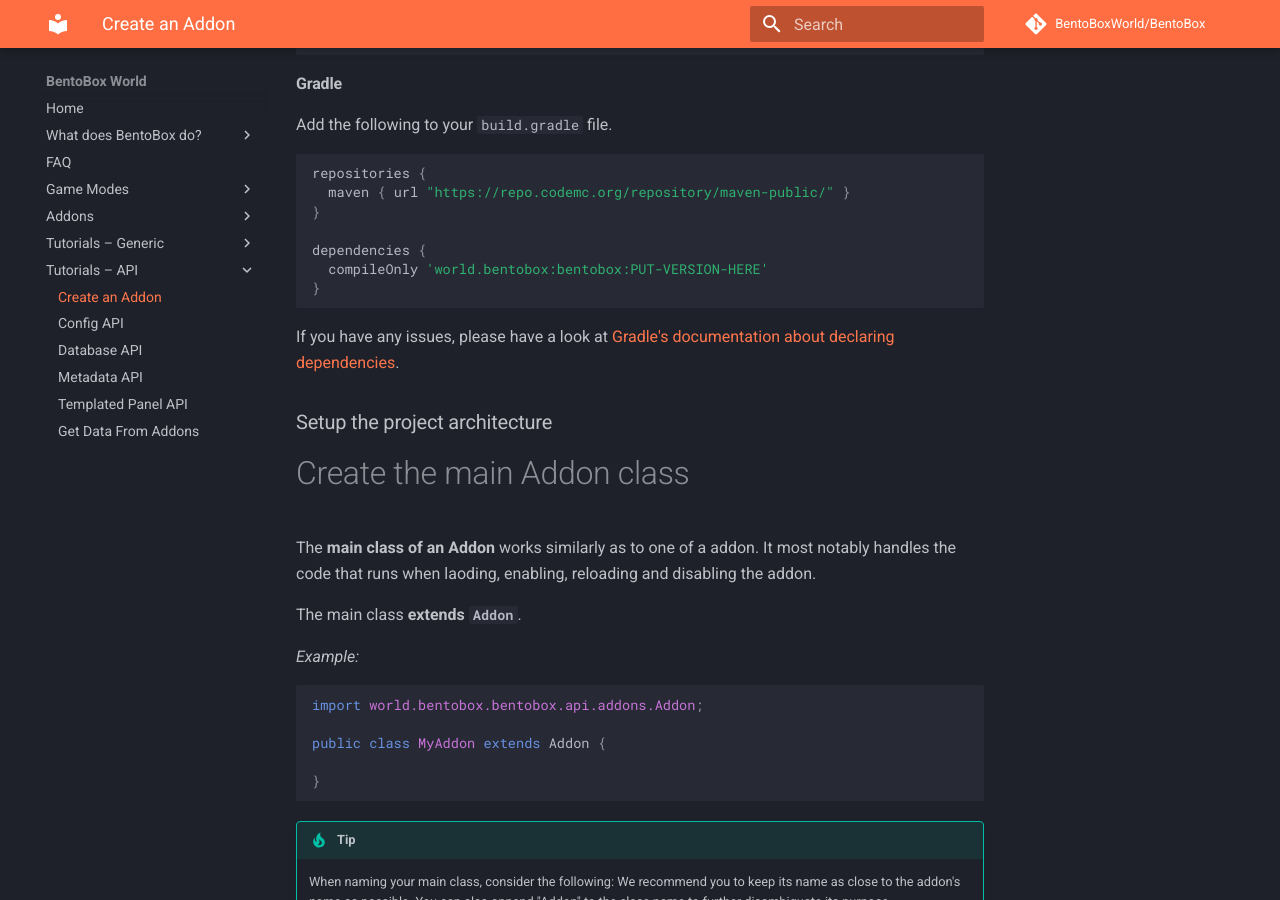
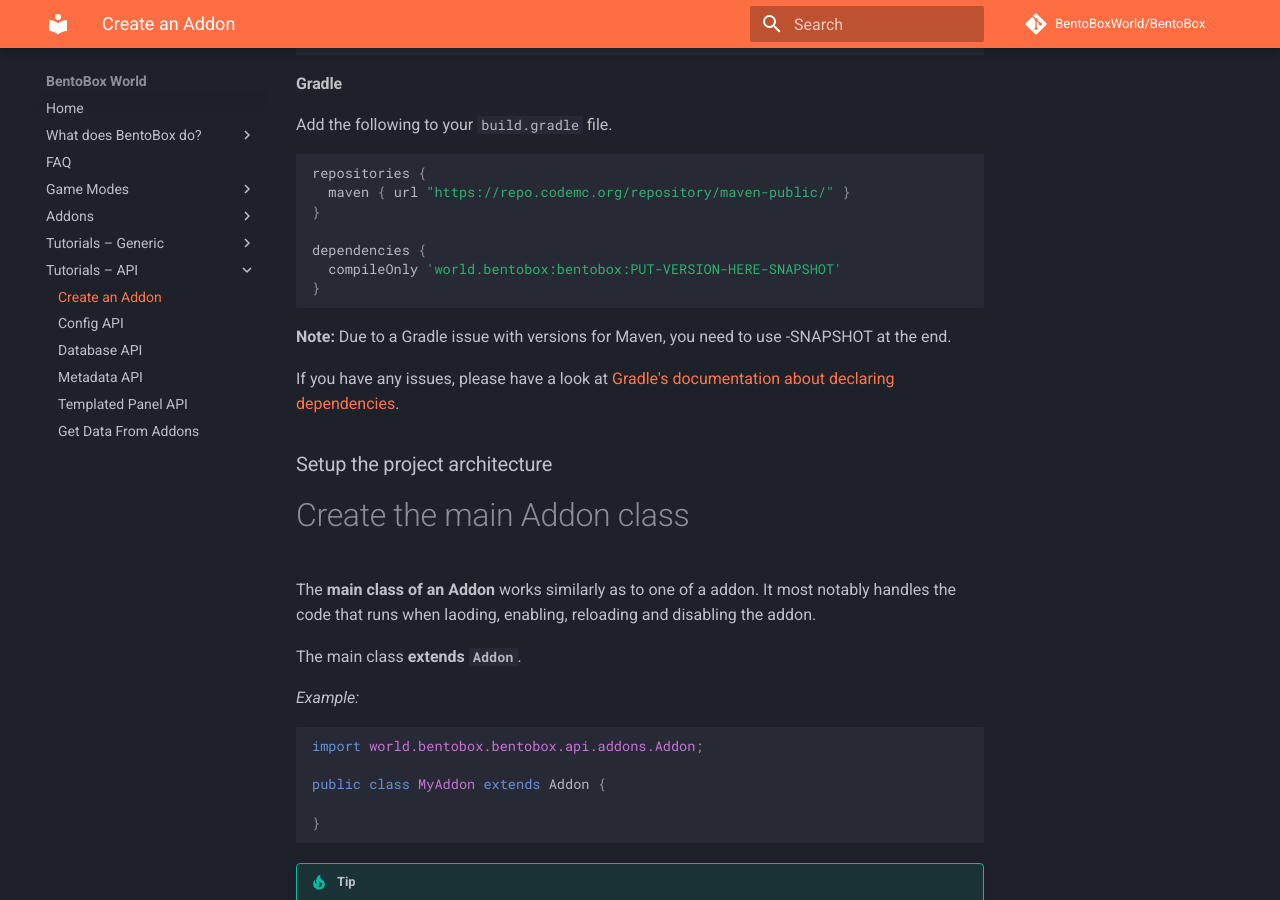
Before and after one commit to BentoBoxWorld/docs, an MkDocs documentation site: the page built from docs/Tutorials/api/Create-an-addon.md, in a window 1280 px wide and 900 px high, scrolled down 1248 px. Built offline with MkDocs 1.6.1 and Material for MkDocs 9.7.7, drawn with Linux system fonts in a browser that asks for light colours; comment, search, counter and statistics services are not loaded.

Commit message:
Update Create-an-addon.md

````diff
--- a/docs/Tutorials/api/Create-an-addon.md
+++ b/docs/Tutorials/api/Create-an-addon.md
@@ -58,9 +58,10 @@
 }
 
 dependencies {
-  compileOnly 'world.bentobox:bentobox:PUT-VERSION-HERE'
+  compileOnly 'world.bentobox:bentobox:PUT-VERSION-HERE-SNAPSHOT'
 }
 ```
+**Note:** Due to a Gradle issue with versions for Maven, you need to use -SNAPSHOT at the end.
 
 If you have any issues, please have a look at [Gradle's documentation about declaring dependencies](https://docs.gradle.org/current/userguide/declaring_dependencies.html).
 
````
